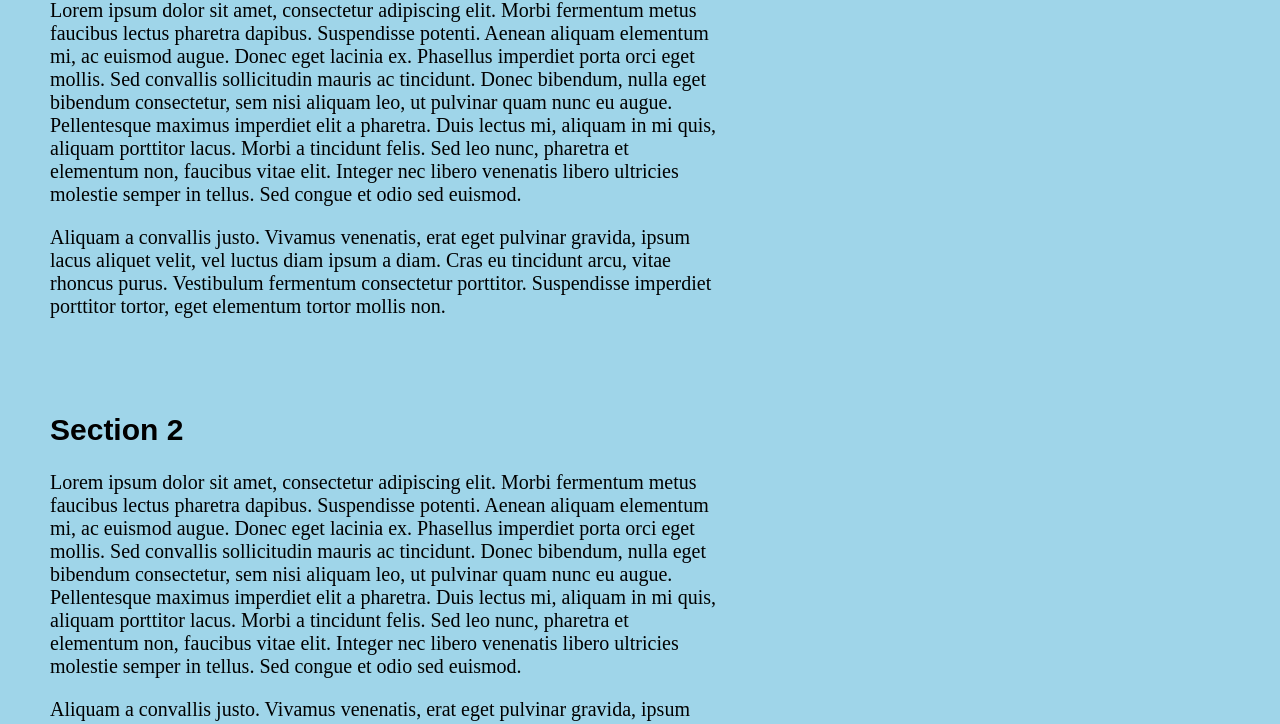
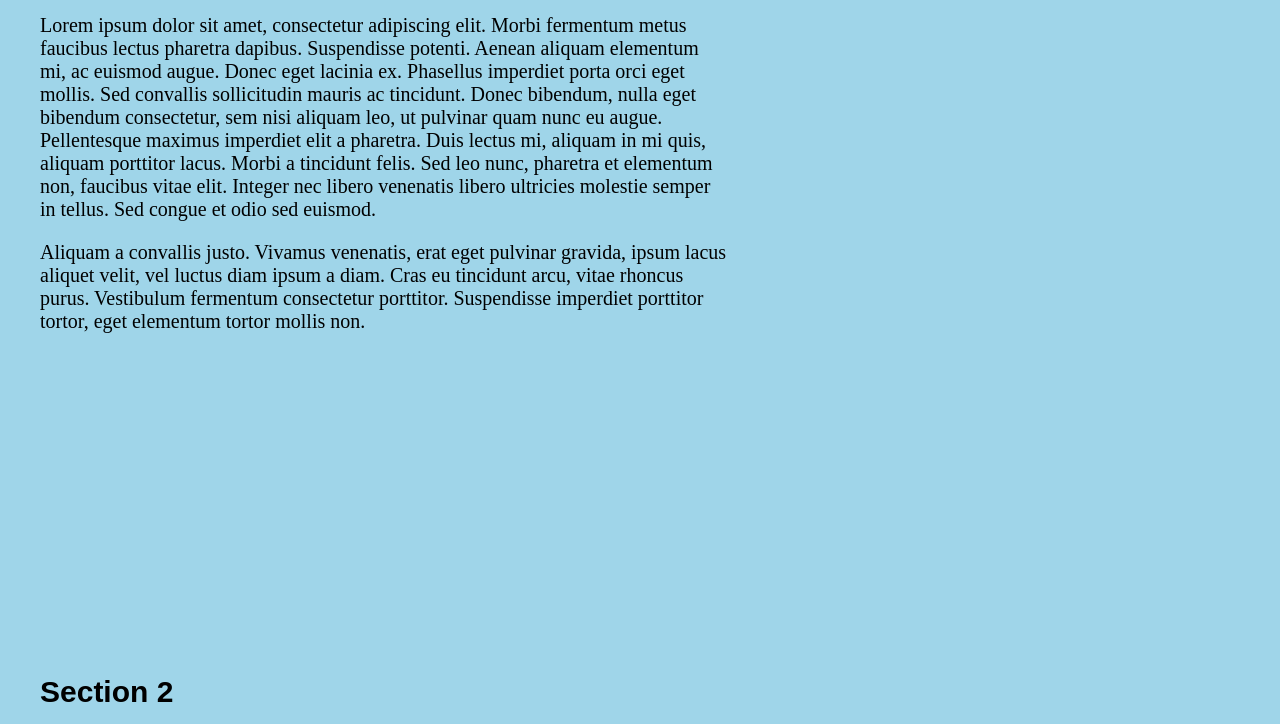
Before and after one commit to bajancode/udacitylanding3, a website: page index.html in a window 1280 px wide. Shown: the part 400-1124 px from the top of the page. Drawn offline with Linux system fonts and the light colour scheme.

Commit message:
fixed scrolling issue by adding viewport height

```diff
--- a/css/styles.css
+++ b/css/styles.css
@@ -14,9 +14,11 @@ h2 {
 }
 
 section {
-    padding: 1.25em 2.5em;
+    font-size: 1.25rem;
+    padding: 2em;
+    /* padding: .25em 2.5em; */
     margin-right: 40%;
-    font-size: 1.25rem;
+    height: 80vh;
 }
 
 .active-class {
```
